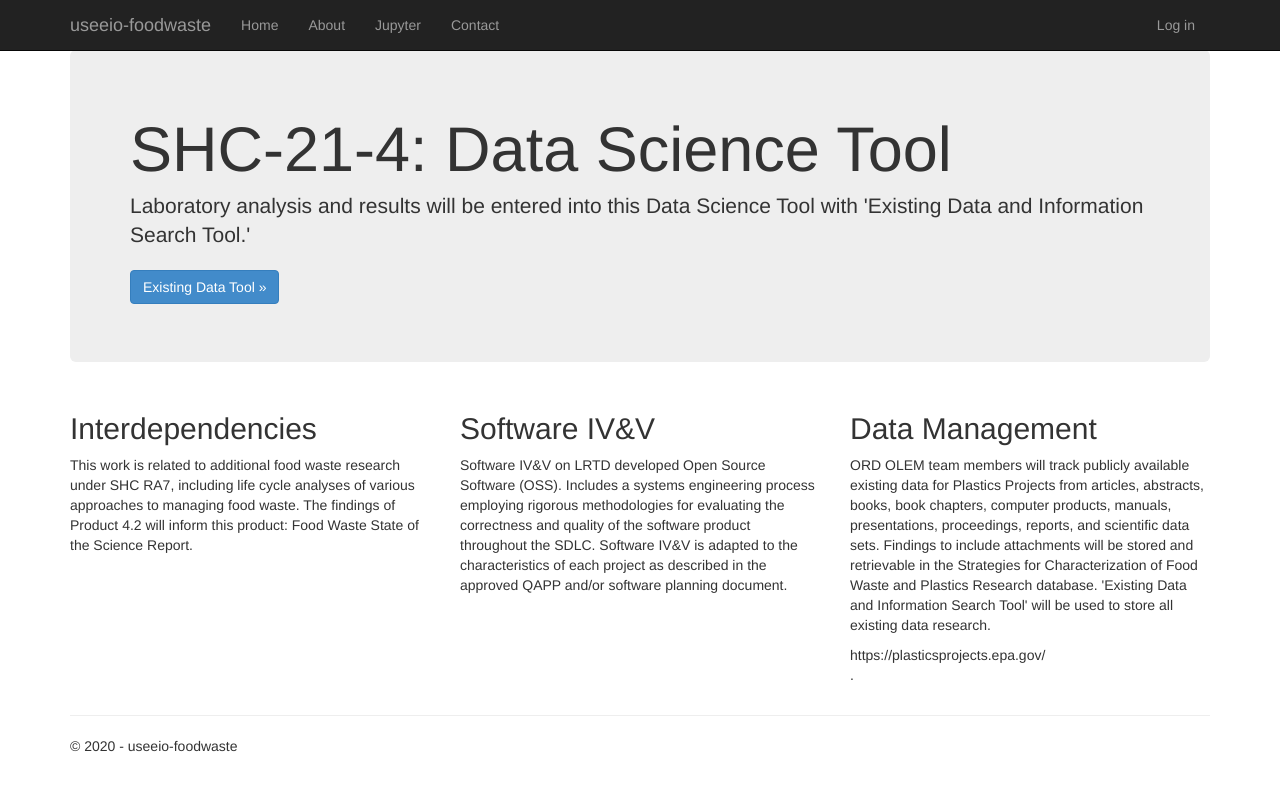
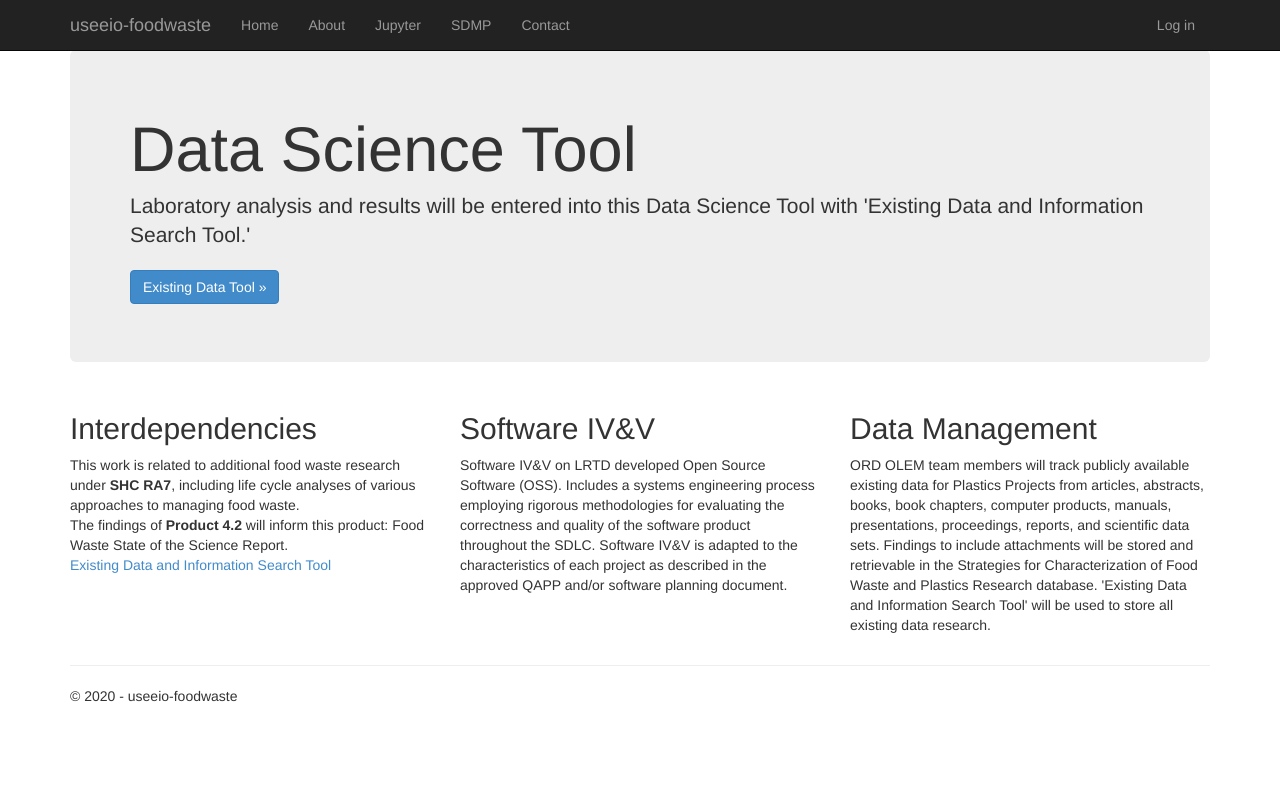
Before and after one commit to WesIngwersen/useeio-foodwaste, a Django app: template useeio-foodwaste/app/templates/app/index.html in a window 1280 px wide. Run offline with Django 3.2, Linux system fonts and the light colour scheme; the template is opened without the code that fills it: most values are stand-ins (such as "Sample title", 1, 10 or a date in 2020); some libraries are stand-ins or nearby versions.

Commit message:
Added sdmp page...

```diff
--- a/useeio-foodwaste/app/templates/app/about.html
+++ b/useeio-foodwaste/app/templates/app/about.html
@@ -3,7 +3,7 @@
 {% block content %}
 
 <h2>USEEIO FoodWaste.</h2>
-<h3>SHC_21_4-Data-Science-Tool</h3>
+<h3>Data Science Tool</h3>
 
 <p>EPA developed DEjango/python tool with database using PostgreSQL ODBC.jl drivers with data visualization and
     plotting using a python visualization interface and tool set for combinatorial data analysis (CDA) on
--- a/useeio-foodwaste/app/templates/app/index.html
+++ b/useeio-foodwaste/app/templates/app/index.html
@@ -3,7 +3,7 @@
 {% block content %}
 
 <div class="jumbotron">
-    <h1>SHC-21-4: Data Science Tool</h1>
+    <h1>Data Science Tool</h1>
     <p class="lead">Laboratory analysis and results will be entered into this Data Science Tool with 'Existing Data and Information Search Tool.'</p>
     <p><a href="https://plasticsprojects.epa.gov/" class="btn btn-primary btn-large">Existing Data Tool &raquo;</a></p>
 </div>
@@ -12,8 +12,9 @@
     <div class="col-md-4">
         <h2>Interdependencies</h2>
         <p>
-            This work is related to additional food waste research under SHC RA7, including life cycle analyses of various approaches to managing
-            food waste. The findings of Product 4.2 will inform this product: Food Waste State of the Science Report.
+            <div>This work is related to additional food waste research under <b>SHC RA7</b>, including life cycle analyses of various approaches to managing food waste.</div>
+            <div>The findings of <b>Product 4.2</b> will inform this product: Food Waste State of the Science Report.</div>
+            <div><a href="https://plasticsprojects.epa.gov/">Existing Data and Information Search Tool</a></div>
         </p>
     </div>
     <div class="col-md-4">
@@ -28,7 +29,7 @@
             ORD OLEM team members will track publicly available existing data for Plastics Projects from articles, abstracts, books,
             book chapters, computer products, manuals, presentations, proceedings, reports, and scientific data sets. Findings to include
             attachments will be stored and retrievable in the Strategies for Characterization of Food Waste and Plastics Research database.
-            'Existing Data and Information Search Tool' will be used to store all existing data research. <div>https://plasticsprojects.epa.gov/</div>.
+            'Existing Data and Information Search Tool' will be used to store all existing data research.
         </p>
     </div>
 </div>
--- a/useeio-foodwaste/app/templates/app/jupyter.html
+++ b/useeio-foodwaste/app/templates/app/jupyter.html
@@ -2,8 +2,8 @@
 
 {% block content %}
 
-<h2>{{ Jupyter Notebook }}.</h2>
-<h3>{{ SHC_21_4-Data-Science-Tool }}</h3>
+<h2>Jupyter Notebook.</h2>
+<h3>Data Science Tool</h3>
 
 <p>JupyterLab is a web-based interactive development environment for Jupyter notebooks, code, and data.
     JupyterLab is flexible: configure and arrange the user interface to support a wide range of workflows
--- a/useeio-foodwaste/app/templates/app/layout.html
+++ b/useeio-foodwaste/app/templates/app/layout.html
@@ -3,7 +3,7 @@
 <head>
     <meta charset="utf-8" />
     <meta name="viewport" content="width=device-width, initial-scale=1.0">
-    <title>{{ title }} - SHC_21_4-Data-Science-Tool</title>
+    <title>{{ title }} - Data Science Tool</title>
     {% load static %}
     <link rel="stylesheet" type="text/css" href="{% static 'app/content/bootstrap.min.css' %}" />
     <link rel="stylesheet" type="text/css" href="{% static 'app/content/site.css' %}" />
@@ -26,6 +26,7 @@
                     <li><a href="{% url 'home' %}">Home</a></li>
                     <li><a href="{% url 'about' %}">About</a></li>
                     <li><a href="{% url 'jupyter' %}">Jupyter</a></li>
+                    <li><a href="{% url 'sdmp' %}">SDMP</a></li>
                     <li><a href="{% url 'contact' %}">Contact</a></li>
                 </ul>
                 {% include 'app/loginpartial.html' %}
--- a/useeio-foodwaste/useeio-foodwaste/urls.py
+++ b/useeio-foodwaste/useeio-foodwaste/urls.py
@@ -18,6 +18,7 @@ urlpatterns = [
     path('contact/', views.contact, name='contact'),
     path('about/', views.about, name='about'),
     path('jupyter/', views.jupyter, name='jupyter'),
+    path('sdmp/', views.sdmp, name='sdmp'),
     path('login/',
          LoginView.as_view
          (
```
Also changed, not shown: useeio-foodwaste/app/templates/app/sdmp.html (added, +12 -0 lines), useeio-foodwaste/app/views.py (+16 -1 lines).
